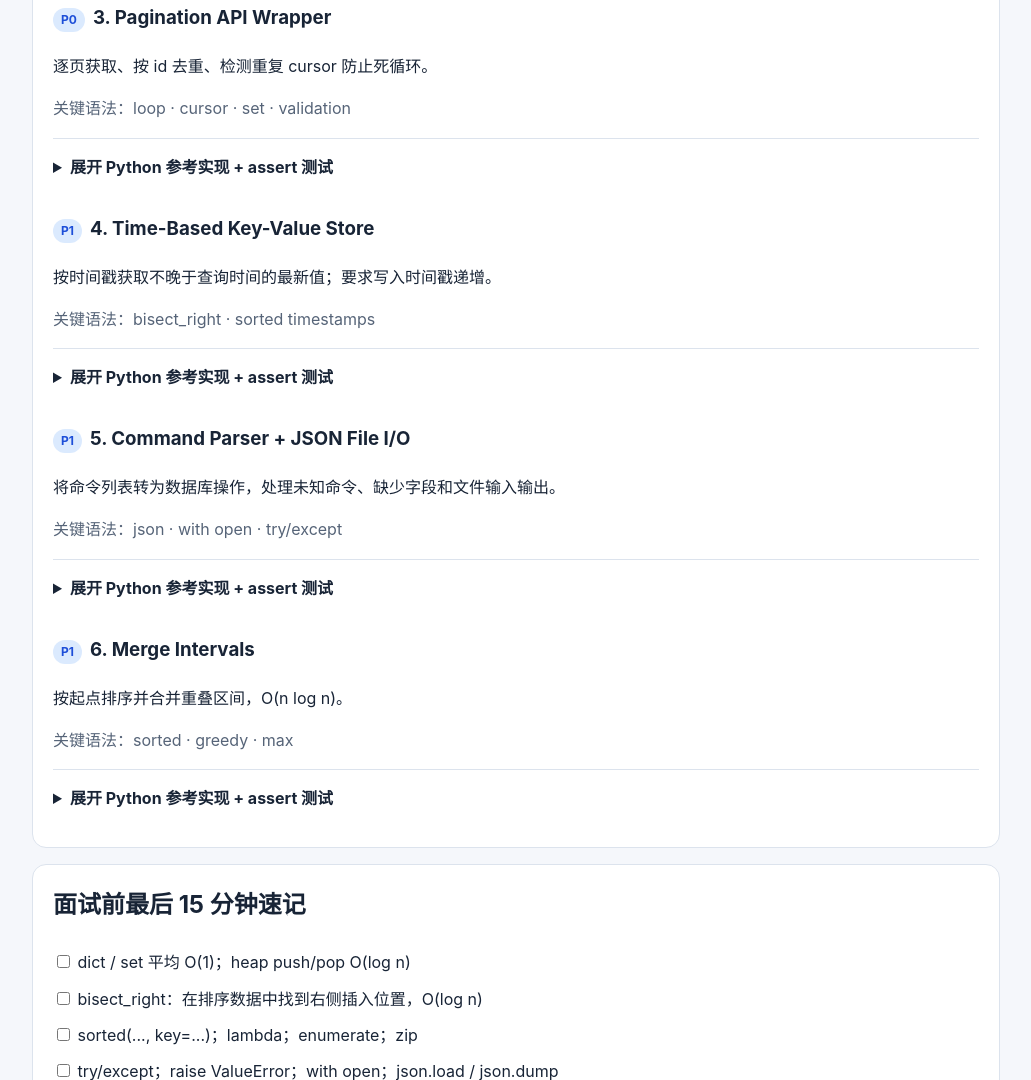
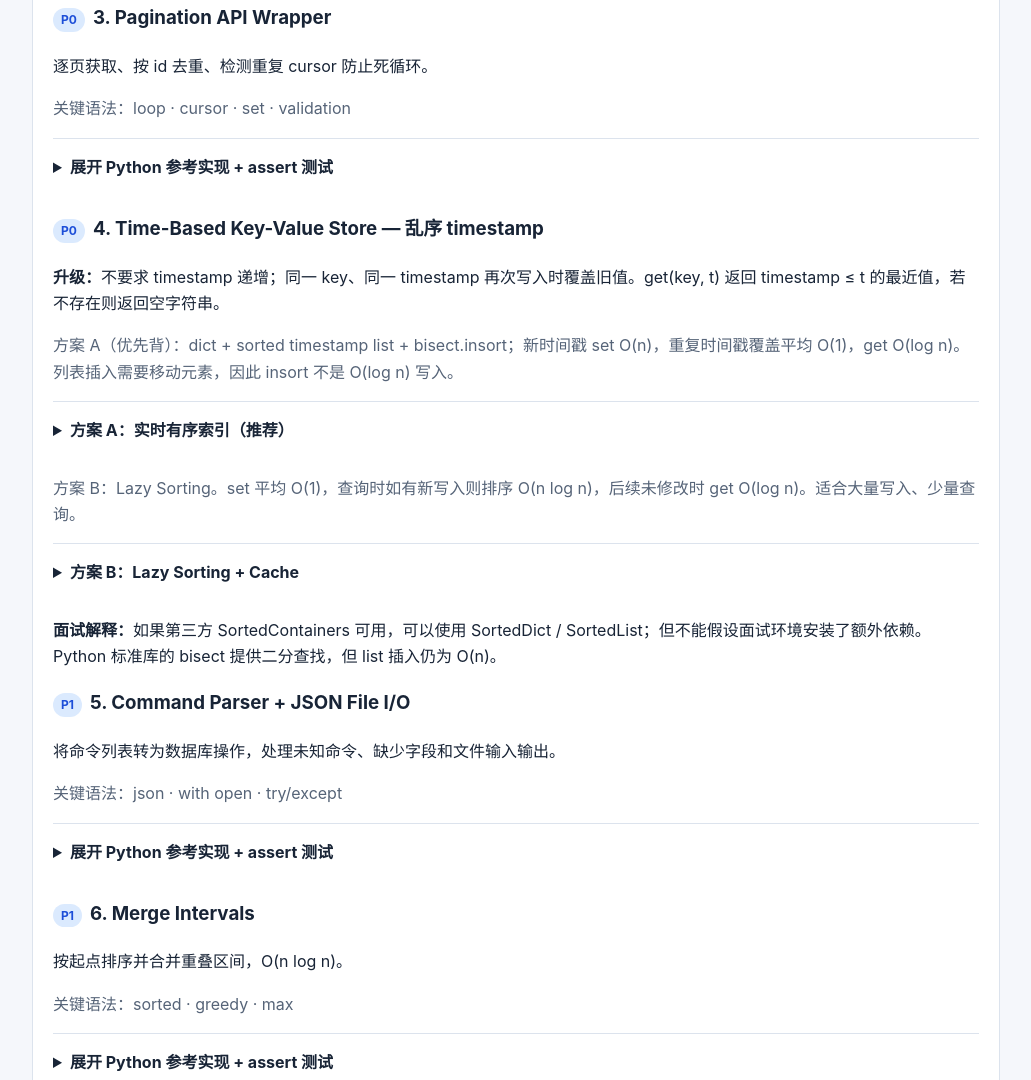
Before and after one commit to diego-king/ai-agent-knowledge, a plain HTML site: page docs/lyft-laptop-coding-interview.html in a window 1280 px wide. Shown: the part 1153-2233 px from the top of the page, without its empty margins (124-1155 px from the left). Drawn offline with Linux system fonts and the light colour scheme.

Commit message:
docs: support out-of-order timestamps in Lyft TimeMap with two implementations

```diff
--- a/docs/lyft-laptop-coding-interview.html
+++ b/docs/lyft-laptop-coding-interview.html
@@ -85,28 +85,69 @@ pages = {
     None: {"items": [{"id": 1}], "next": "p2"},
     "p2": {"items": [{"id": 1}, {"id": 2}], "next": None}
 }
-assert len(fetch_all(lambda c: pages[c])) == 2</code></pre></details></section><section id="q4"><h3><span class="tag">P1</span>4. Time-Based Key-Value Store</h3><p>按时间戳获取不晚于查询时间的最新值；要求写入时间戳递增。</p><p class="muted">关键语法：bisect_right · sorted timestamps</p><details><summary>展开 Python 参考实现 + assert 测试</summary><button class="btn" data-copy="code3">复制代码</button><pre><code id="code3">from bisect import bisect_right
+assert len(fetch_all(lambda c: pages[c])) == 2</code></pre></details></section><section id="q4"><h3><span class="tag">P0</span>4. Time-Based Key-Value Store — 乱序 timestamp</h3><p><strong>升级：</strong>不要求 timestamp 递增；同一 key、同一 timestamp 再次写入时覆盖旧值。get(key, t) 返回 timestamp ≤ t 的最近值，若不存在则返回空字符串。</p><p class="muted">方案 A（优先背）：dict + sorted timestamp list + bisect.insort；新时间戳 set O(n)，重复时间戳覆盖平均 O(1)，get O(log n)。列表插入需要移动元素，因此 insort 不是 O(log n) 写入。</p><details><summary>方案 A：实时有序索引（推荐）</summary><button class="btn" data-copy="code3">复制代码</button><pre><code id="code3">from bisect import bisect_left, bisect_right, insort
 
 class TimeMap:
     def __init__(self):
-        self.store = {}
+        self.times = {}   # key -&gt; sorted timestamps
+        self.values = {}  # key -&gt; {timestamp: value}
 
     def set(self, key, value, timestamp):
-        arr = self.store.setdefault(key, [])
-        if arr and timestamp &lt; arr[-1][0]:
-            raise ValueError("Timestamps must be sorted")
-        arr.append((timestamp, value))
+        if key not in self.values:
+            self.values[key] = {}
+            self.times[key] = []
+        if timestamp not in self.values[key]:
+            insort(self.times[key], timestamp)
+        self.values[key][timestamp] = value
 
     def get(self, key, timestamp):
-        arr = self.store.get(key, [])
-        i = bisect_right(arr, timestamp, key=lambda x: x[0])
-        return arr[i - 1][1] if i else ""
+        if key not in self.times:
+            return ""
+        times = self.times[key]
+        i = bisect_right(times, timestamp) - 1
+        if i &lt; 0:
+            return ""
+        return self.values[key][times[i]]
 
 tm = TimeMap()
-tm.set("a", "old", 1)
-tm.set("a", "new", 5)
-assert tm.get("a", 4) == "old"
-assert tm.get("a", 5) == "new"</code></pre></details></section><section id="q5"><h3><span class="tag">P1</span>5. Command Parser + JSON File I/O</h3><p>将命令列表转为数据库操作，处理未知命令、缺少字段和文件输入输出。</p><p class="muted">关键语法：json · with open · try/except</p><details><summary>展开 Python 参考实现 + assert 测试</summary><button class="btn" data-copy="code4">复制代码</button><pre><code id="code4">import json
+tm.set("foo", "v10", 10)
+tm.set("foo", "v3", 3)
+tm.set("foo", "v7", 7)
+tm.set("foo", "updated", 7)
+assert tm.get("foo", 8) == "updated"
+assert tm.get("foo", 5) == "v3"
+assert tm.get("foo", 2) == ""
+assert tm.get("foo", 10) == "v10"
+assert tm.get("missing", 100) == ""</code></pre></details><p class="muted">方案 B：Lazy Sorting。set 平均 O(1)，查询时如有新写入则排序 O(n log n)，后续未修改时 get O(log n)。适合大量写入、少量查询。</p><details><summary>方案 B：Lazy Sorting + Cache</summary><button class="btn" data-copy="code3lazy">复制代码</button><pre><code id="code3lazy">from bisect import bisect_right
+
+class LazyTimeMap:
+    def __init__(self):
+        self.values = {}  # key -&gt; {timestamp: value}
+        self.sorted_times = {}  # key -&gt; cached sorted timestamps
+        self.dirty = set()
+
+    def set(self, key, value, timestamp):
+        self.values.setdefault(key, {})[timestamp] = value
+        self.dirty.add(key)
+
+    def get(self, key, timestamp):
+        if key not in self.values:
+            return ""
+        if key in self.dirty:
+            self.sorted_times[key] = sorted(self.values[key])
+            self.dirty.remove(key)
+        times = self.sorted_times[key]
+        i = bisect_right(times, timestamp) - 1
+        return self.values[key][times[i]] if i &gt;= 0 else ""
+
+tm = LazyTimeMap()
+tm.set("foo", "v10", 10)
+tm.set("foo", "v3", 3)
+tm.set("foo", "v7", 7)
+tm.set("foo", "new", 7)
+assert tm.get("foo", 8) == "new"
+assert tm.get("foo", 10) == "v10"
+assert tm.get("foo", 2) == ""</code></pre></details><p><strong>面试解释：</strong>如果第三方 SortedContainers 可用，可以使用 SortedDict / SortedList；但不能假设面试环境安装了额外依赖。Python 标准库的 bisect 提供二分查找，但 list 插入仍为 O(n)。</p></section><section id="q5"><h3><span class="tag">P1</span>5. Command Parser + JSON File I/O</h3><p>将命令列表转为数据库操作，处理未知命令、缺少字段和文件输入输出。</p><p class="muted">关键语法：json · with open · try/except</p><details><summary>展开 Python 参考实现 + assert 测试</summary><button class="btn" data-copy="code4">复制代码</button><pre><code id="code4">import json
 
 def execute(commands):
     db, output = {}, []
```
